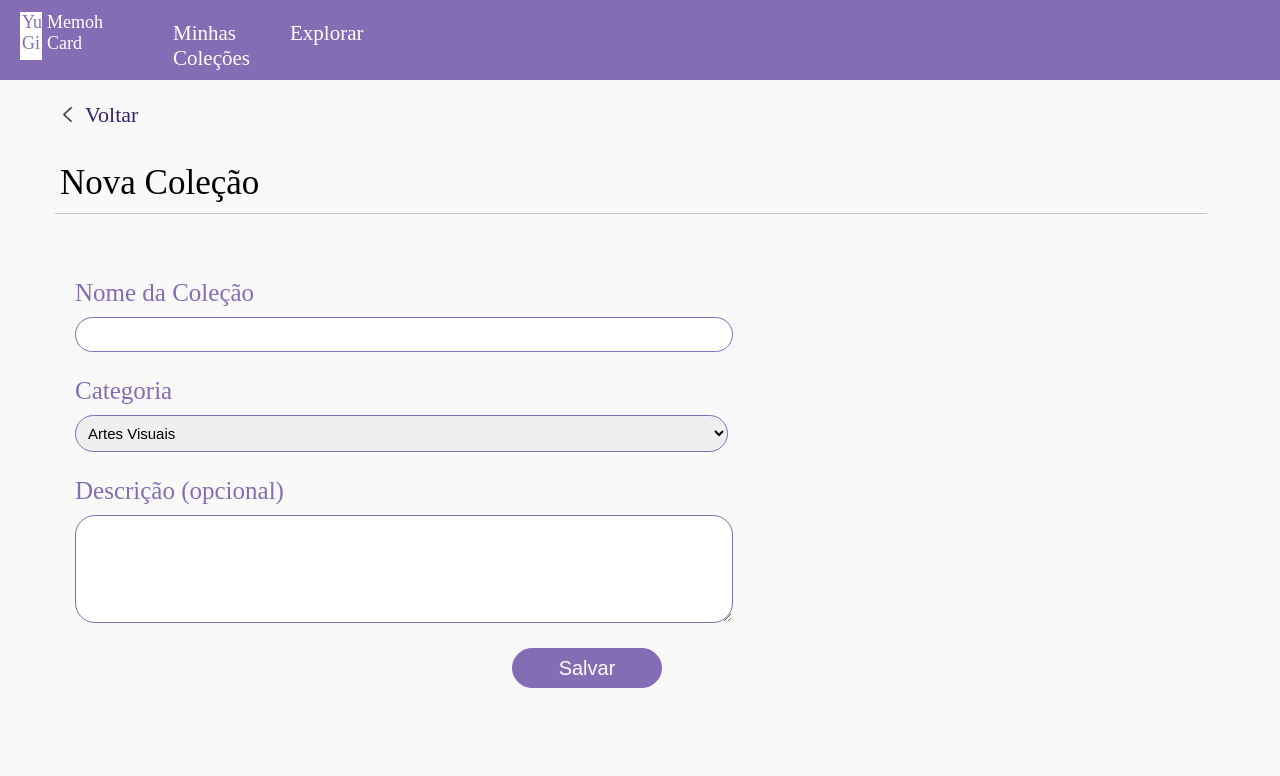
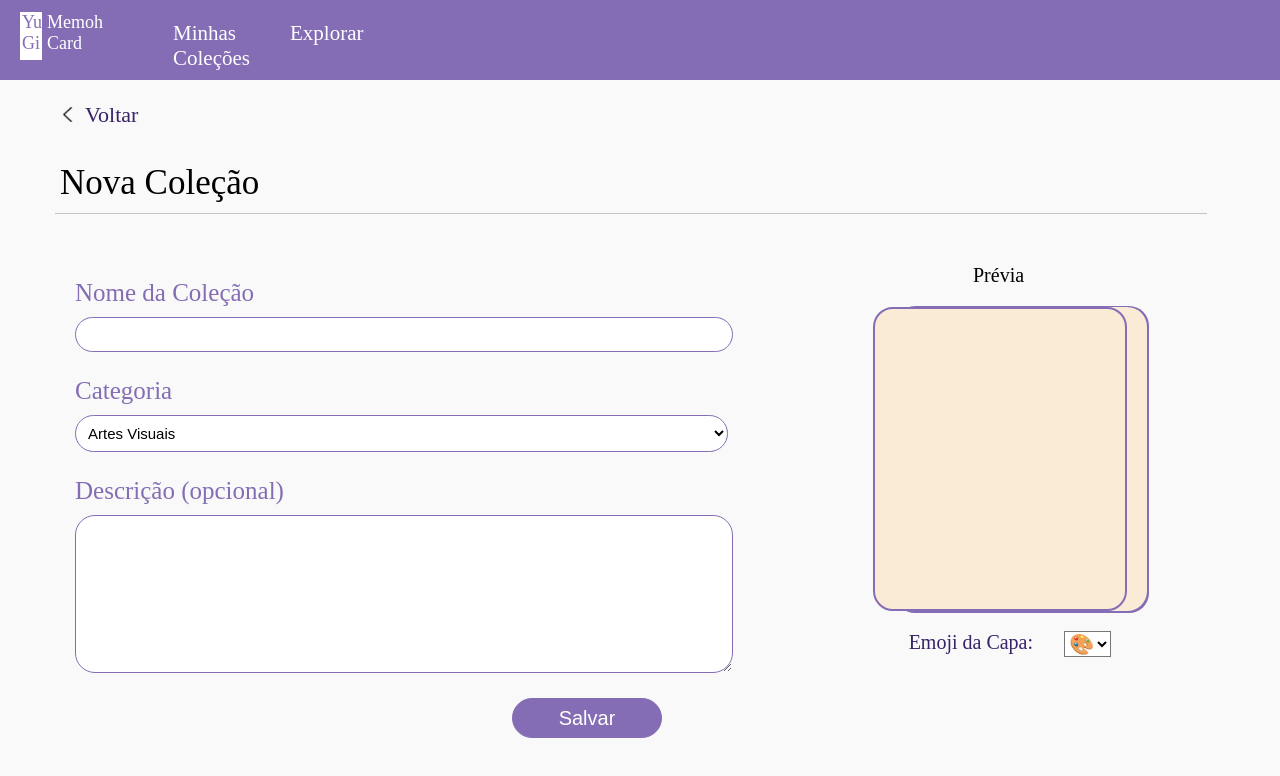
Before and after one commit to CaioMassucato/yugimemohcard, a React (Create React App) app in the folder yugimemohcard/: page /new-collection in a window 1280 px wide. Shown: the top 776 px of the page. Built offline with nearby package versions, Linux system fonts and the light colour scheme.

Commit message:
adicionado os cartoes e local para escolher os emojis

```diff
--- a/yugimemohcard/src/App.js
+++ b/yugimemohcard/src/App.js
@@ -7,13 +7,16 @@ import EditarColecao from './components/EditarColecao';
 function App() {
   const [nomeColecao, setColecao] = useState(''); /* nome da coleçao */
 
-
+  const criarColecao = name => {
+    setColecao(name)
+    console.log(nomeColecao)
+  }
 
   return (
     <BrowserRouter>
 
   <Route path="/new-collection" exact>
-    <NovaColecao nomeColecao={nomeColecao}></NovaColecao>
+    <NovaColecao criarColecao={criarColecao}></NovaColecao>
   </Route>
   <Route path="/edit-collection" exact>
     <EditarColecao></EditarColecao>
--- a/yugimemohcard/src/aaa.css
+++ b/yugimemohcard/src/aaa.css
@@ -4,8 +4,9 @@ body {
     height: 10vh;
     width: 10px;
     align-items: center;
-    justify-content: right;
+    justify-content: space-between;
     border: #846DB4 1px 2px;
     margin-bottom: 0;
-    flex-direction: column;
+    flex-direction: row;
+    background-color: antiquewhite;
 }
--- a/yugimemohcard/src/components/EditarColecao/index.js
+++ b/yugimemohcard/src/components/EditarColecao/index.js
@@ -4,7 +4,7 @@ import setabaixo from '../../images/seta-para-baixo.png'
 import setaesquerda from '../../images/seta-para-esquerda.png'
 import styled from 'styled-components'
 import React, { Component } from 'react'
-import Select from 'react-select'
+
 
 const Header = styled.div `
 background-color: #846DB4;
@@ -87,7 +87,7 @@ margin-bottom: 0px;
 cursor: pointer;
 `
 
-const NovaColecao = styled.p `
+const Title = styled.p `
 font-size: 35px;
 margin-left: 60px;
 margin-bottom: 10px;
@@ -139,11 +139,13 @@ border-radius: 20px;
 outline: none;
 cursor: pointer;
 font-size: 15px;
+background-color: white;
 `
 
 const TextForm = styled.textarea `
+background-color: white;
 width: 50vw;
-height: 90px;
+height: 140px;
 border: 1px solid #846DB4;
 padding: 8px;
 border-radius: 20px;
@@ -165,11 +167,58 @@ margin-left: 40vw;
 cursor: pointer;
 `
 
+const DivFormTemplate = styled.div `
+display: flex;
+flex-direction: row;
+`
 
-function EditarColecao () {
+const Previa = styled.p `
+font-size: 20px;
+`
+
+const DivTemplate = styled.div `
+margin-top: 30px;
+margin-left: 240px;
+`
+
+const Cartoes = styled.div `
+background-color: antiquewhite;
+margin-left: -100px;
+width: 250px;
+height: 300px;
+border-radius: 20px;
+border: 2px solid #846DB4;
+box-shadow: 20px 0px antiquewhite, 22px 2px  #846DB4, 22px -1px #846DB4;
+`
+
+const Label = styled.div `
+font-size: 20px;
+color: #382268;
+`
+
+const Emoji = styled.select `
+font-size: 20px;
+background-color: white;
+`
+
+const DivEmojis = styled.div `
+display: flex;
+justify-content: space-around;
+flex-direction: row;
+margin-left: -80px;
+margin-top: 20px;
+`
 
 
+function EditarColecao({criarColecao})
+{
 
+    const [nomeColecao, setNomeColecao] = useState('');
+
+    const handleSubmit = event =>{
+        event.preventDefault();
+        criarColecao(nomeColecao)
+    }
 
 
     return <div>
@@ -195,12 +244,13 @@ function EditarColecao () {
             <ImgSetaEsquerda src={setaesquerda} alt="seta para esquerda" ></ImgSetaEsquerda>
             Voltar
         </Voltar>
-        <NovaColecao> Editar Coleção  </NovaColecao>
+        <Title> Editar Coleção  </Title>
         <DivLinha></DivLinha>
-        <div>
+        <form onSubmit={handleSubmit}>
+        <DivFormTemplate>
             <DivForm>
                 <PForm> Nome da Coleção</PForm>
-                <InputForm></InputForm>
+                <InputForm value={nomeColecao} onChange={event => setNomeColecao(event.target.value)}></InputForm>
                 <PForm> Categoria</PForm>
                     <OptionsForm class="form-control" id="categorias">
                         <option>Artes Visuais</option>
@@ -220,11 +270,33 @@ function EditarColecao () {
                 <PForm>Descrição (opcional)</PForm>
                 <TextForm></TextForm>
             </DivForm>
-            <div>
+            <DivTemplate>
+                <Previa>Prévia</Previa>
+                <Cartoes></Cartoes>
+                <DivEmojis>
+                    <Label>Emoji da Capa: </Label>
+                    <Emoji class="form-control" id="emojis">
+                        <option>🎨</option>
+                        <option>📰</option>
+                        <option>🦠</option>
+                        <option>📝</option>
+                        <option>🧲</option>
+                        <option>🌍</option>
+                        <option>📚</option>
+                        <option>📜</option>
+                        <option>🚀</option>
+                        <option>🔢</option>
+                        <option>🎻</option>
+                        <option>🖊</option>
+                        <option>⚗️</option>
+                        <option>😁</option>
+                    </Emoji>
+                </DivEmojis>
 
-            </div>
-        </div>
+            </DivTemplate>
+        </DivFormTemplate>
             <BotaoSalvar>Salvar</BotaoSalvar>
+        </form>
 
 
     </div>
--- a/yugimemohcard/src/components/NovaColecao/index.js
+++ b/yugimemohcard/src/components/NovaColecao/index.js
@@ -4,7 +4,7 @@ import setabaixo from '../../images/seta-para-baixo.png'
 import setaesquerda from '../../images/seta-para-esquerda.png'
 import styled from 'styled-components'
 import React, { Component } from 'react'
-import Select from 'react-select'
+
 
 const Header = styled.div `
 background-color: #846DB4;
@@ -139,11 +139,13 @@ border-radius: 20px;
 outline: none;
 cursor: pointer;
 font-size: 15px;
+background-color: white;
 `
 
 const TextForm = styled.textarea `
+background-color: white;
 width: 50vw;
-height: 90px;
+height: 140px;
 border: 1px solid #846DB4;
 padding: 8px;
 border-radius: 20px;
@@ -165,9 +167,58 @@ margin-left: 40vw;
 cursor: pointer;
 `
 
+const DivFormTemplate = styled.div `
+display: flex;
+flex-direction: row;
+`
 
-function NovaColecao()
+const Previa = styled.p `
+font-size: 20px;
+`
+
+const DivTemplate = styled.div `
+margin-top: 30px;
+margin-left: 240px;
+`
+
+const Cartoes = styled.div `
+background-color: antiquewhite;
+margin-left: -100px;
+width: 250px;
+height: 300px;
+border-radius: 20px;
+border: 2px solid #846DB4;
+box-shadow: 20px 0px antiquewhite, 22px 2px  #846DB4, 22px -1px #846DB4;
+`
+
+const Label = styled.div `
+font-size: 20px;
+color: #382268;
+`
+
+const Emoji = styled.select `
+font-size: 20px;
+background-color: white;
+`
+
+const DivEmojis = styled.div `
+display: flex;
+justify-content: space-around;
+flex-direction: row;
+margin-left: -80px;
+margin-top: 20px;
+`
+
+
+function NovaColecao({criarColecao})
 {
+
+    const [nomeColecao, setNomeColecao] = useState('');
+
+    const handleSubmit = event =>{
+        event.preventDefault();
+        criarColecao(nomeColecao)
+    }
 
 
     return <div>
@@ -195,10 +246,11 @@ function NovaColecao()
         </Voltar>
         <Title> Nova Coleção  </Title>
         <DivLinha></DivLinha>
-        <div>
+        <form onSubmit={handleSubmit}>
+        <DivFormTemplate>
             <DivForm>
                 <PForm> Nome da Coleção</PForm>
-                <InputForm></InputForm>
+                <InputForm value={nomeColecao} onChange={event => setNomeColecao(event.target.value)}></InputForm>
                 <PForm> Categoria</PForm>
                     <OptionsForm class="form-control" id="categorias">
                         <option>Artes Visuais</option>
@@ -218,11 +270,33 @@ function NovaColecao()
                 <PForm>Descrição (opcional)</PForm>
                 <TextForm></TextForm>
             </DivForm>
-            <div>
+            <DivTemplate>
+                <Previa>Prévia</Previa>
+                <Cartoes></Cartoes>
+                <DivEmojis>
+                    <Label>Emoji da Capa: </Label>
+                    <Emoji class="form-control" id="emojis">
+                        <option>🎨</option>
+                        <option>📰</option>
+                        <option>🦠</option>
+                        <option>📝</option>
+                        <option>🧲</option>
+                        <option>🌍</option>
+                        <option>📚</option>
+                        <option>📜</option>
+                        <option>🚀</option>
+                        <option>🔢</option>
+                        <option>🎻</option>
+                        <option>🖊</option>
+                        <option>⚗️</option>
+                        <option>😁</option>
+                    </Emoji>
+                </DivEmojis>
 
-            </div>
-        </div>
+            </DivTemplate>
+        </DivFormTemplate>
             <BotaoSalvar>Salvar</BotaoSalvar>
+        </form>
 
 
     </div>
```
